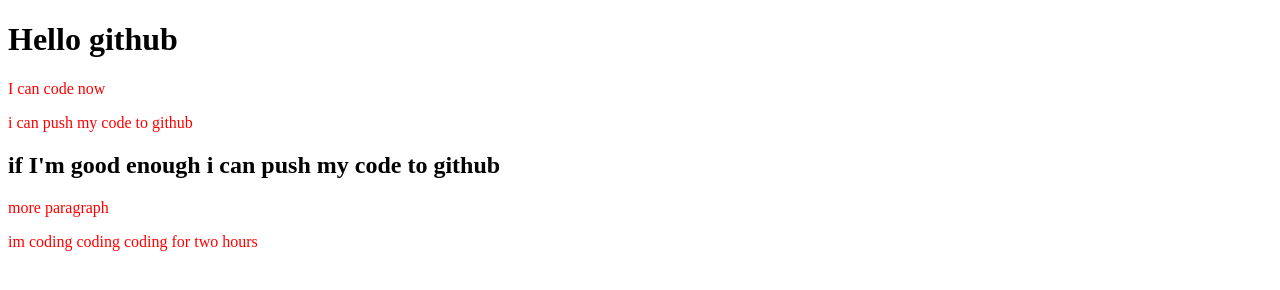
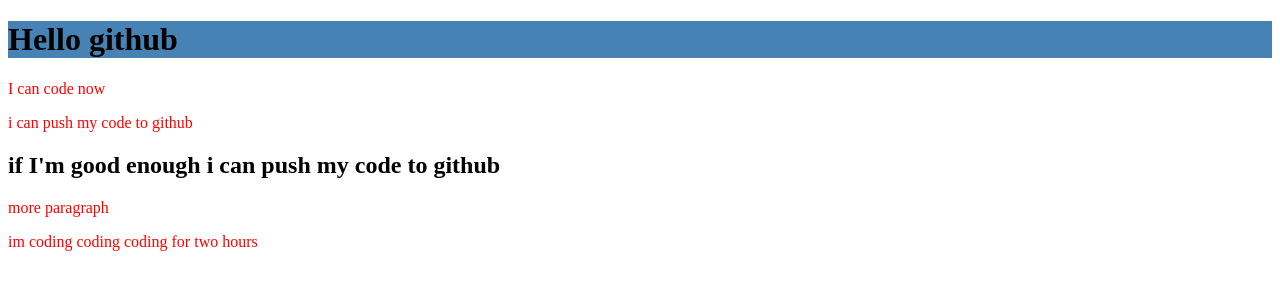
Before and after one commit to rahmanhamim/my-second-repo, a plain HTML site: page index.html in a window 1280 px wide. Drawn offline with Linux system fonts and the light colour scheme.

Commit message:
header background color added

```diff
--- a/style.css
+++ b/style.css
@@ -1,3 +1,6 @@
 p {
  color: red;
 }
+h1 {
+ background-color: steelblue;
+}
```
